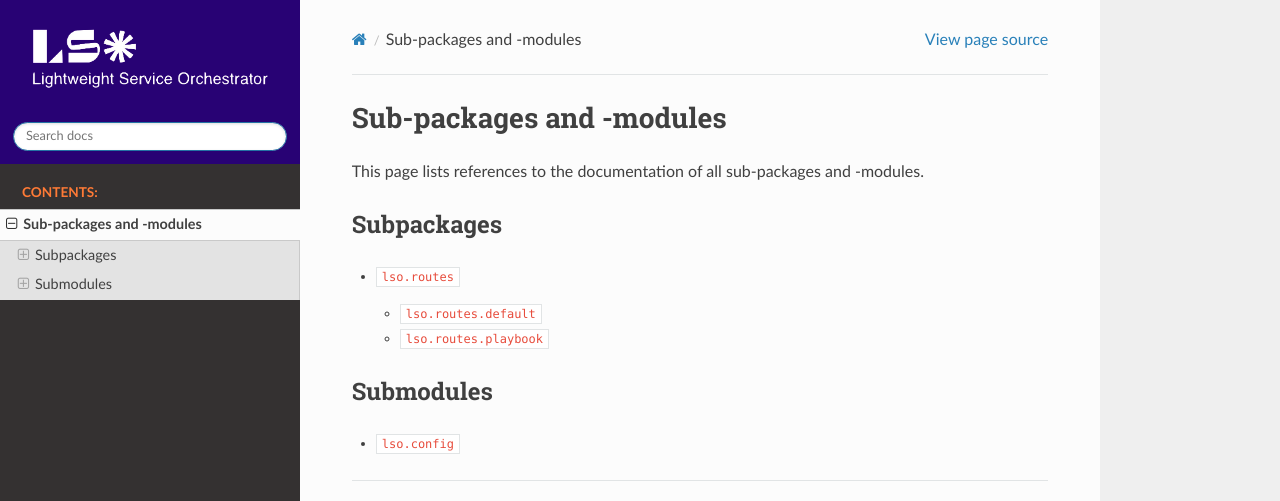
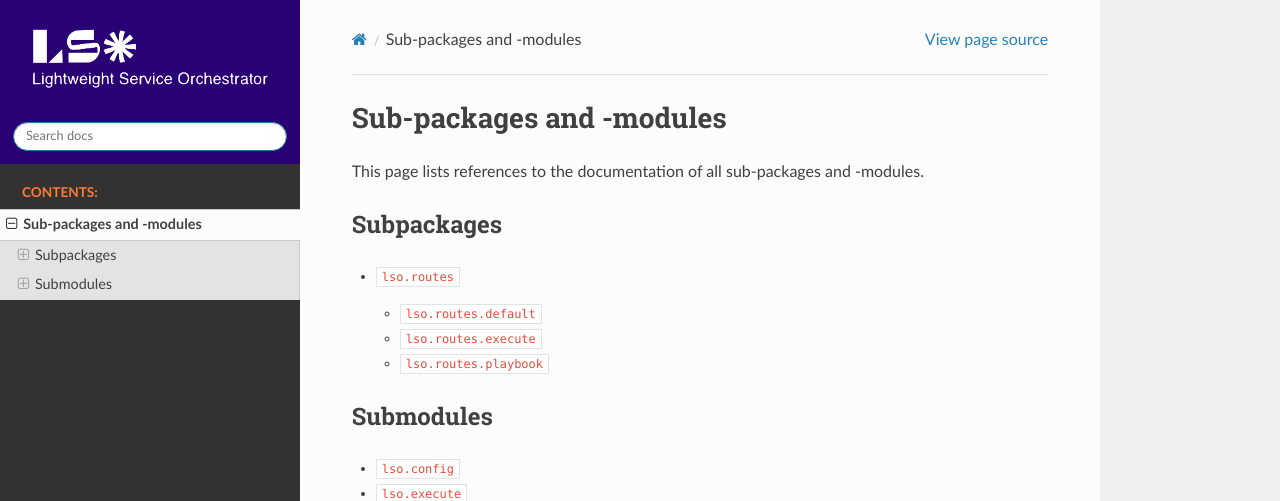
Before and after one commit to workfloworchestrator/lso, a Sphinx documentation site: the page built from docs/source/modules.rst, in a window 1280 px wide, cut to the strip 0-501 px from the top of the page. Built offline with Sphinx 7.4.7 and the Read the Docs theme 3.1.0, drawn with Linux system fonts in a browser that asks for light colours; pages that are not in the unit, such as notebooks, are missing from menus.

Commit message:
Add documentation for execute module

```diff
--- a/docs/source/index.rst
+++ b/docs/source/index.rst
@@ -21,6 +21,7 @@
 -------------
 
 LSO is a small FastAPI server that receives requests from remote services and uses `ansible-runner` to execute playbooks.
+It can also execute Python scripts directly, without Ansible.
 
 It:
 - Accepts the playbook name, inventory details, and extra variables as input.
--- /dev/null
+++ b/docs/source/module/execute.rst
@@ -0,0 +1,7 @@
+``lso.execute``
+===============
+
+.. automodule:: lso.execute
+   :members:
+   :private-members:
+   :show-inheritance:
--- /dev/null
+++ b/docs/source/module/routes/execute.rst
@@ -0,0 +1,6 @@
+``lso.routes.execute``
+======================
+
+.. automodule:: lso.routes.execute
+   :members:
+   :show-inheritance:
--- a/docs/source/module/routes/index.rst
+++ b/docs/source/module/routes/index.rst
@@ -13,4 +13,5 @@
    :titlesonly:
 
    default
+   execute
    playbook
--- a/docs/source/modules.rst
+++ b/docs/source/modules.rst
@@ -21,6 +21,7 @@
    :titlesonly:
 
    module/config
+   module/execute
    module/playbook
 
 
```
